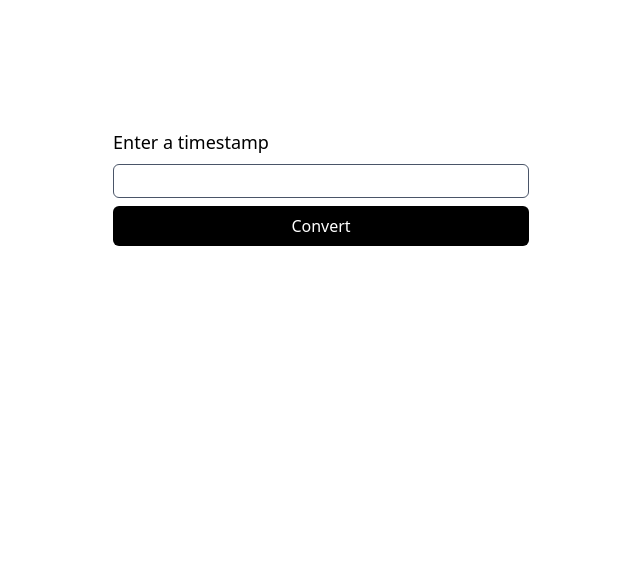
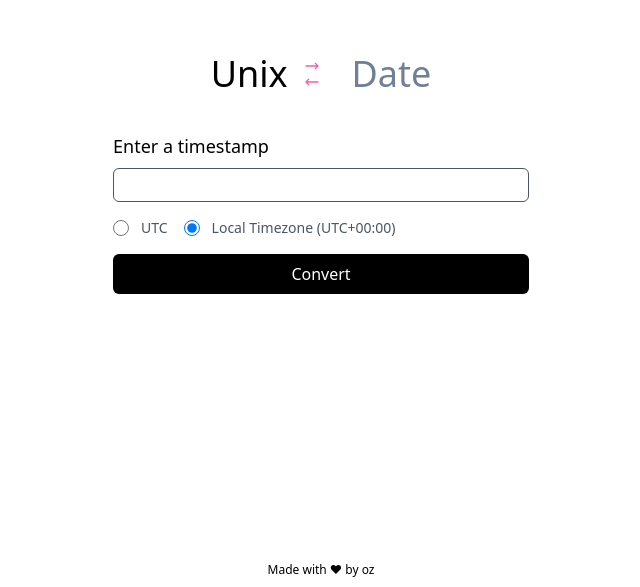
Before and after one commit to ozziexsh/unix.ozzie.sh, a Next.js app: page / in a window 1280 px wide. Shown: the part 213-800 px from the top of the page, without its empty margins (319-959 px from the left). Built offline with nearby package versions, Linux system fonts and the light colour scheme.

Commit message:
Basic date form conversions. Unify components

```diff
--- /dev/null
+++ b/components/date-form.tsx
@@ -0,0 +1,89 @@
+import { InputHTMLAttributes, ChangeEvent } from 'react';
+
+export interface DateFormProp {
+  year: string;
+  month: string;
+  day: string;
+  hours: string;
+  minutes: string;
+  seconds: string;
+}
+
+function Input(props: InputHTMLAttributes<HTMLInputElement>) {
+  return (
+    <input
+      type="text"
+      className={
+        'block w-full px-2 py-1 border border-gray-700 border-solid rounded-md'
+      }
+      {...props}
+    />
+  );
+}
+
+interface Props {
+  value: DateFormProp;
+  onChange(form: DateFormProp): void;
+}
+
+export default function DateForm({ value, onChange }: Props) {
+  function updateInput(
+    name: keyof DateFormProp,
+    event: ChangeEvent<HTMLInputElement>,
+  ) {
+    onChange({
+      ...value,
+      [name]: event.currentTarget.value,
+    });
+  }
+
+  return (
+    <div>
+      <label htmlFor="unix" className={'block mb-2 text-lg'}>
+        Enter a date (24h)
+      </label>
+      <div className="flex flex-row items-center space-x-1">
+        <Input
+          placeholder={'YYYY'}
+          maxLength={4}
+          value={value.year}
+          onChange={(e) => updateInput('year', e)}
+        />
+        <span>-</span>
+        <Input
+          placeholder={'MM'}
+          maxLength={2}
+          value={value.month}
+          onChange={(e) => updateInput('month', e)}
+        />
+        <span>-</span>
+        <Input
+          placeholder={'DD'}
+          maxLength={2}
+          value={value.day}
+          onChange={(e) => updateInput('day', e)}
+        />
+        <Input
+          placeholder={'HH'}
+          maxLength={2}
+          value={value.hours}
+          onChange={(e) => updateInput('hours', e)}
+        />
+        <span>:</span>
+        <Input
+          placeholder={'mm'}
+          maxLength={2}
+          value={value.minutes}
+          onChange={(e) => updateInput('minutes', e)}
+        />
+        <span>:</span>
+        <Input
+          placeholder={'ss'}
+          maxLength={2}
+          value={value.seconds}
+          onChange={(e) => updateInput('seconds', e)}
+        />
+      </div>
+    </div>
+  );
+}
--- /dev/null
+++ b/components/result.tsx
@@ -0,0 +1,15 @@
+interface ResultProps {
+  label: string;
+  value: string;
+}
+
+export default function Result({ label, value }: ResultProps) {
+  return (
+    <div className={'mt-4'}>
+      <p className="max-w-2xl text-sm leading-5 text-gray-600">{label}</p>
+      <h3 className="mt-1 text-lg leading-6 font-medium text-gray-900">
+        {value}
+      </h3>
+    </div>
+  );
+}
--- /dev/null
+++ b/components/unix-form.tsx
@@ -0,0 +1,23 @@
+interface Props {
+  value: string;
+  onChange(value: string): void;
+}
+
+export default function UnixForm({ onChange, value }: Props) {
+  return (
+    <div>
+      <label htmlFor="unix" className={'block mb-2 text-lg'}>
+        Enter a timestamp
+      </label>
+      <input
+        id="unix"
+        type="text"
+        className={
+          'block w-full px-2 py-1 border border-gray-700 border-solid rounded-md'
+        }
+        value={value}
+        onChange={(e) => onChange(e.currentTarget.value)}
+      />
+    </div>
+  );
+}
--- /dev/null
+++ b/icons/arrow-left-icon.tsx
@@ -0,0 +1,17 @@
+export default function ArrowLeftIcon() {
+  return (
+    <svg
+      xmlns="http://www.w3.org/2000/svg"
+      fill="none"
+      viewBox="0 0 24 24"
+      stroke="currentColor"
+    >
+      <path
+        strokeLinecap="round"
+        strokeLinejoin="round"
+        strokeWidth={2}
+        d="M7 16l-4-4m0 0l4-4m-4 4h18"
+      />
+    </svg>
+  );
+}
--- /dev/null
+++ b/icons/arrow-right-icon.tsx
@@ -0,0 +1,17 @@
+export default function ArrowRightIcon() {
+  return (
+    <svg
+      xmlns="http://www.w3.org/2000/svg"
+      fill="none"
+      viewBox="0 0 24 24"
+      stroke="currentColor"
+    >
+      <path
+        strokeLinecap="round"
+        strokeLinejoin="round"
+        strokeWidth={2}
+        d="M17 8l4 4m0 0l-4 4m4-4H3"
+      />
+    </svg>
+  );
+}
--- a/pages/index.tsx
+++ b/pages/index.tsx
@@ -1,41 +1,58 @@
 import Head from 'next/head';
-import { useState } from 'react';
+import { useState, FormEvent } from 'react';
+import UnixForm from '../components/unix-form';
+import DateForm, { DateFormProp } from '../components/date-form';
+import ArrowRightIcon from '../icons/arrow-right-icon';
+import ArrowLeftIcon from '../icons/arrow-left-icon';
+import Result from '../components/result';
 import moment, { Moment } from 'moment';
+import { useRouter } from 'next/router';
+import { NextPageContext } from 'next';
 
-interface ResultProps {
-  label: string;
-  value: string;
+enum Mode {
+  Unix = 'unix',
+  Date = 'date',
 }
 
-function Result({ label, value }: ResultProps) {
-  return (
-    <div className={'mt-4'}>
-      <p className="max-w-2xl text-sm leading-5 text-gray-600">{label}</p>
-      <h3 className="mt-1 text-lg leading-6 font-medium text-gray-900">
-        {value}
-      </h3>
-    </div>
-  );
+const DEFAULT_DATE_FORM = {
+  year: moment().format('YYYY'),
+  month: moment().format('MM'),
+  day: moment().format('DD'),
+  hours: moment().format('HH'),
+  minutes: moment().format('mm'),
+  seconds: moment().format('ss'),
+};
+
+function setDefaultMode(queryObj: any) {
+  if (queryObj.mode && [Mode.Unix, Mode.Date].includes(queryObj.mode)) {
+    return queryObj.mode;
+  }
+  return Mode.Unix;
 }
 
-function setTz(date: Moment, isUtc: boolean) {
-  if (isUtc) {
-    return date.clone().utc();
-  }
-  return date.clone();
+export default function Home(props: { mode: Mode }) {
+  const router = useRouter();
+  const [mode, setMode] = useState(props.mode);
+  const [resultDate, setResultDate] = useState<Moment | null>(null);
+  const [utc, setUtc] = useState(false);
+  const [unixInput, setUnixInput] = useState('');
+  const [form, setForm] = useState<DateFormProp>(DEFAULT_DATE_FORM);
+
+  function onModeSwap(e: FormEvent<HTMLButtonElement>) {
+    e.preventDefault();
+    const newMode = mode === Mode.Unix ? Mode.Date : Mode.Unix;
+    setMode(newMode);
+    setResultDate(null);
+    setForm({ ...DEFAULT_DATE_FORM });
+    setUnixInput('');
+    router.replace('/', { query: { mode: newMode } });
   }
 
-export default function Home() {
-  const [unixInput, setUnixInput] = useState('');
-  const [resultDate, setResultDate] = useState<Moment | null>(null);
-  const [utc, setUtc] = useState(false);
-
-  function onUnixInputChange(e: React.FormEvent<HTMLInputElement>) {
-    setResultDate(null);
-    setUnixInput(e.currentTarget.value);
+  function onUnixInputChange(value: string) {
+    setUnixInput(value);
   }
 
-  function onConvertPress(e: React.FormEvent<HTMLFormElement>) {
+  function onConvertUnix(e: React.FormEvent<HTMLFormElement>) {
     e.preventDefault();
     const date = moment.unix(+unixInput);
     if (!unixInput || !date.isValid()) {
@@ -44,39 +61,61 @@ export default function Home() {
     setResultDate(date);
   }
 
+  function onConvertDate(e: FormEvent<HTMLFormElement>) {
+    e.preventDefault();
+    let validForm = {
+      year: form.year || DEFAULT_DATE_FORM.year,
+      month: form.month || DEFAULT_DATE_FORM.month,
+      day: form.day || DEFAULT_DATE_FORM.day,
+      hours: form.hours || '00',
+      minutes: form.minutes || '00',
+      seconds: form.seconds || '00',
+    };
+    setForm(validForm);
+    const date = (utc ? moment.utc : moment)(
+      `${validForm.year}-${validForm.month}-${validForm.day} ${validForm.hours}:${validForm.minutes}:${validForm.seconds}`,
+      'YYYY-MM-DD HH:mm:ss',
+    );
+    if (!date.isValid()) {
+      return;
+    }
+    setResultDate(date);
+  }
+
   return (
-    <div className={'h-screen flex flex-col justify-center'}>
+    <div className={'h-screen flex flex-col justify-between'}>
       <Head>
         <title>Unix Time Conversion | ozzie.sh</title>
         <link rel="icon" href="/favicon.ico" />
       </Head>
 
+      <div />
+
       <div className={'px-4 w-full max-w-md mx-auto'}>
-        <form onSubmit={onConvertPress}>
-          <label htmlFor="unix" className={'block mb-2 text-lg'}>
-            Enter a timestamp
-          </label>
-          <input
-            id="unix"
-            type="text"
+        <form onSubmit={mode === Mode.Unix ? onConvertUnix : onConvertDate}>
+          <div
             className={
-              'block w-full px-2 py-1 border border-gray-700 border-solid rounded-md'
+              'flex flex-row justify-center items-center text-center space-x-4 text-4xl mb-8'
             }
-            value={unixInput}
-            onChange={onUnixInputChange}
-          />
+          >
+            <h2>{mode === Mode.Unix ? 'Unix' : 'Date'}</h2>
             <button
-            className={'mt-2 block w-full py-2 bg-black text-white rounded-md'}
-            type={'submit'}
+              className={'w-8 h-8 flex flex-col text-pink-500'}
+              onClick={onModeSwap}
             >
-            Convert
+              <ArrowRightIcon />
+              <ArrowLeftIcon />
             </button>
-        </form>
-
-        {resultDate && (
-          <div className={'mt-4'}>
-            <hr className={'mb-4'} />
-            <div className="flex flex-row space-x-4">
+            <h2 className={'text-gray-600'}>
+              {mode === Mode.Unix ? 'Date' : 'Unix'}
+            </h2>
+          </div>
+          {mode === Mode.Unix ? (
+            <UnixForm value={unixInput} onChange={onUnixInputChange} />
+          ) : (
+            <DateForm value={form} onChange={setForm} />
+          )}
+          <div className="flex flex-row space-x-4 mt-4">
             <div className="flex items-center">
               <input
                 id="tz-utc"
@@ -110,20 +149,40 @@ export default function Home() {
               </label>
             </div>
           </div>
+          <button
+            className={'mt-4 block w-full py-2 bg-black text-white rounded-md'}
+            type={'submit'}
+          >
+            Convert
+          </button>
+        </form>
+
+        {resultDate && (
+          <div className={'mt-4'}>
+            <hr className={'mb-4'} />
             <div className="space-y-4">
+              <Result label={'Unix'} value={`${resultDate.unix()}`} />
               <Result label={'ISO-8601'} value={resultDate.toISOString(!utc)} />
               <Result
                 label={'Human Readable'}
-                value={setTz(resultDate, utc).format(
-                  'MMMM Do, YYYY - hh:mm:ss a',
-                )}
+                value={resultDate.format('MMMM Do, YYYY - hh:mm:ss a')}
               />
             </div>
           </div>
         )}
       </div>
 
-      <style jsx>{``}</style>
+      <div className={'text-center py-2'}>
+        <p className={'text-xs'}>
+          <a href="https://ozzie.sh">Made with ♥ by oz</a>
+        </p>
+      </div>
     </div>
   );
 }
+
+Home.getInitialProps = (ctx: NextPageContext) => {
+  return {
+    mode: setDefaultMode(ctx.query),
+  };
+};
--- a/tailwind.config.js
+++ b/tailwind.config.js
@@ -1,5 +1,5 @@
 module.exports = {
-  purge: ['./pages/index.tsx'],
+  purge: ['./pages/**/*.tsx', './components/**/*.tsx', './icons/**/*.tsx'],
   theme: {
     extend: {},
   },
--- /dev/null
+++ b/util.ts
@@ -0,0 +1,8 @@
+import { Moment } from 'moment';
+
+export function setTz(date: Moment, isUtc: boolean) {
+  if (isUtc) {
+    return date.clone().utc();
+  }
+  return date.clone();
+}
```
Lines whose indentation alone changed are shown as unchanged.
